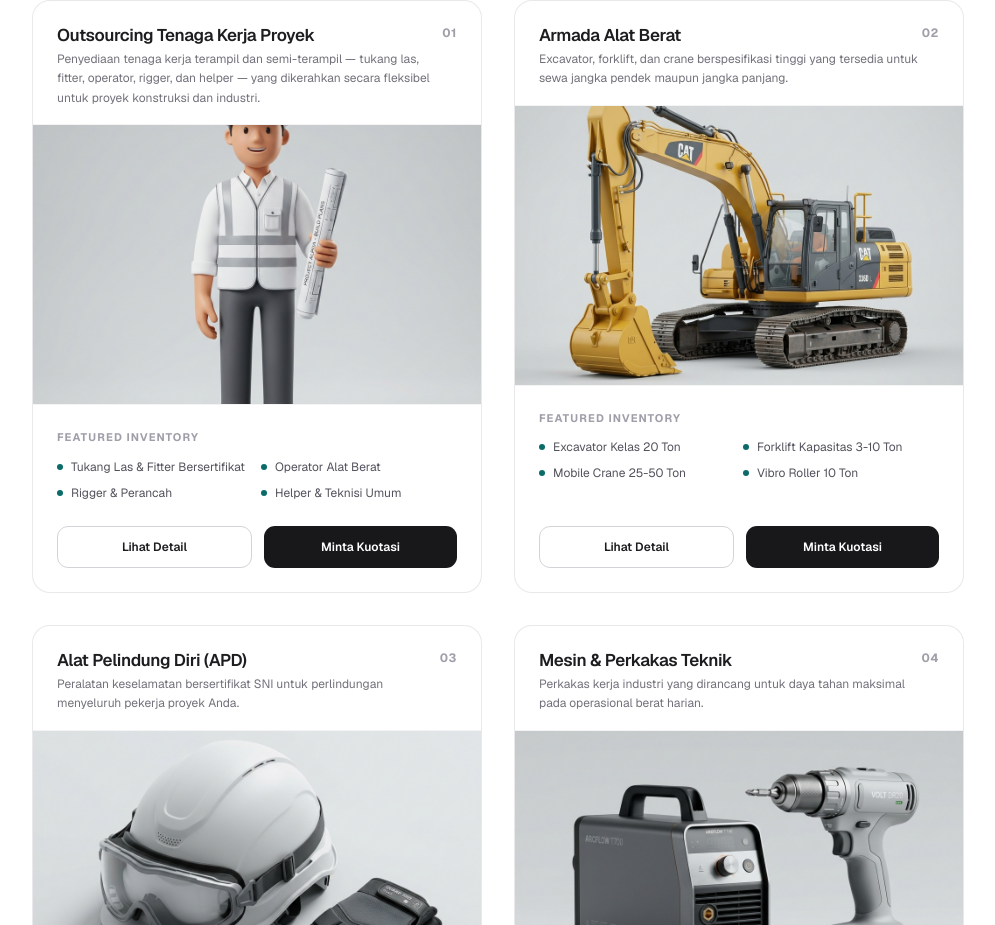
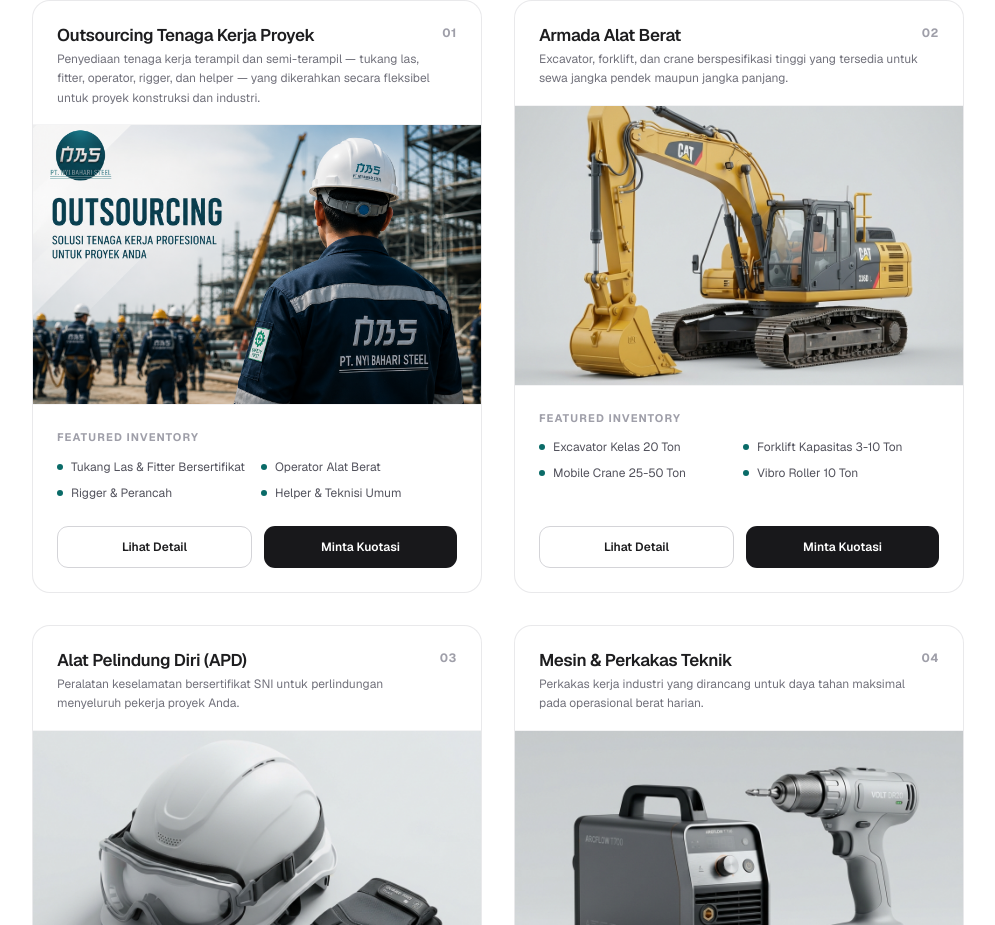
Before and after one commit to acid1010/nbs, a Next.js app: page / in a window 1280 px wide. Shown: the part 1419-2344 px from the top of the page, without its empty margins (142-1137 px from the left). Built offline with nearby package versions, Linux system fonts and the light colour scheme; no server answers.

Commit message:
feat: use new outsourcing cover image on product card

```diff
--- a/app/data/content.ts
+++ b/app/data/content.ts
@@ -272,7 +272,7 @@ export const content: { en: ContentData; id: ContentData } = {
           category: "Project Manpower Outsourcing",
           slug: "project-manpower-outsourcing",
           description: "Skilled and semi-skilled labor mobilization — welders, fitters, operators, riggers, and general helpers — deployed flexibly for construction and industrial sites.",
-          image: "/manpower-outsourcing.jpg",
+          image: "/manpower-outsourcing-cover.png",
           items: ["Certified Welders & Fitters", "Heavy Equipment Operators", "Riggers & Scaffolders", "General Helpers & Technicians"],
           detail: {
             tagline: "Certified, field-proven crews ready to mobilize",
@@ -791,7 +791,7 @@ export const content: { en: ContentData; id: ContentData } = {
           category: "Outsourcing Tenaga Kerja Proyek",
           slug: "project-manpower-outsourcing",
           description: "Penyediaan tenaga kerja terampil dan semi-terampil — tukang las, fitter, operator, rigger, dan helper — yang dikerahkan secara fleksibel untuk proyek konstruksi dan industri.",
-          image: "/manpower-outsourcing.jpg",
+          image: "/manpower-outsourcing-cover.png",
           items: ["Tukang Las & Fitter Bersertifikat", "Operator Alat Berat", "Rigger & Perancah", "Helper & Teknisi Umum"],
           detail: {
             tagline: "Tim bersertifikat dan berpengalaman, siap dimobilisasi",
```
Also changed, not shown: public/manpower-outsourcing-cover.png (added).
